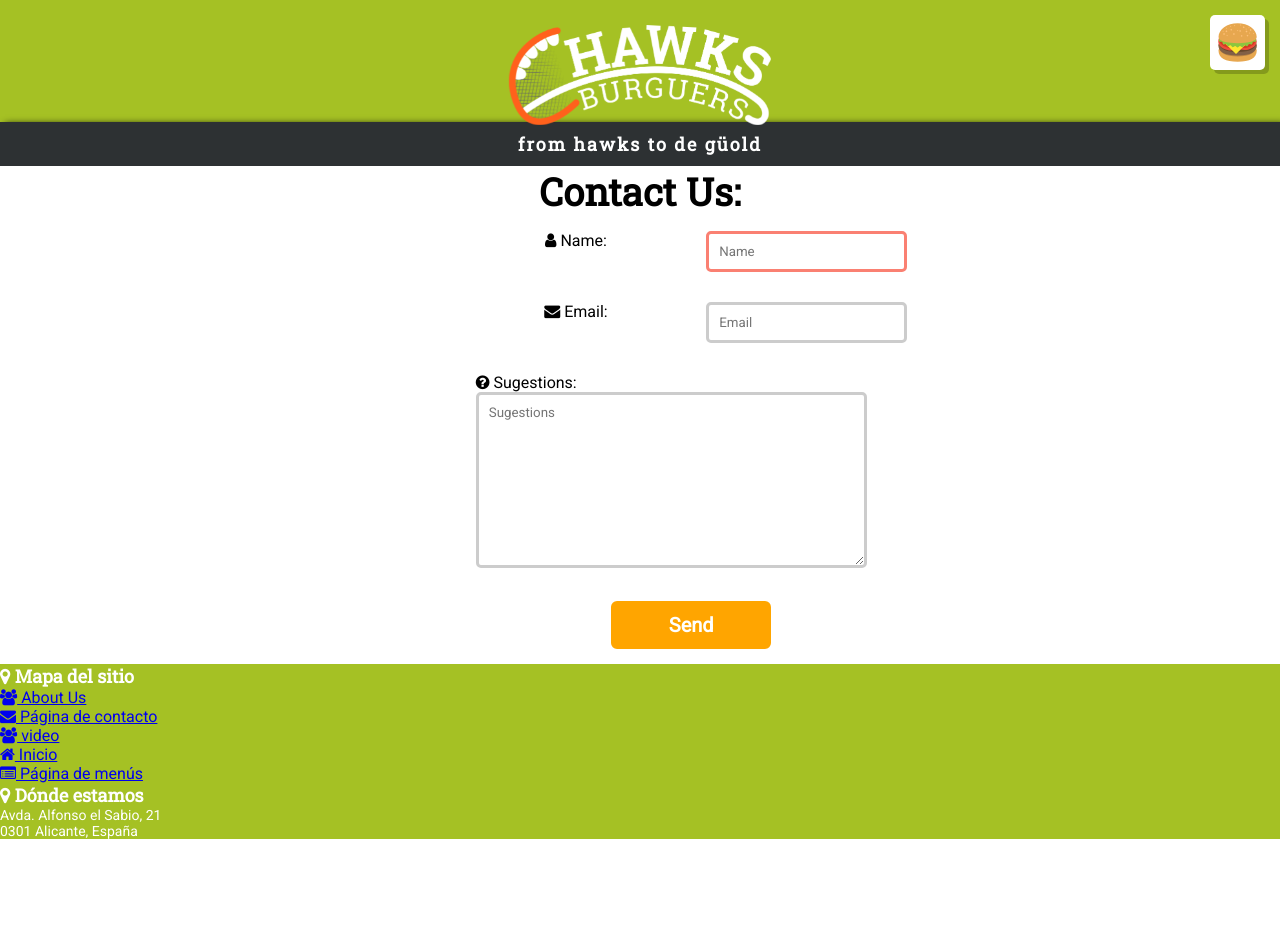
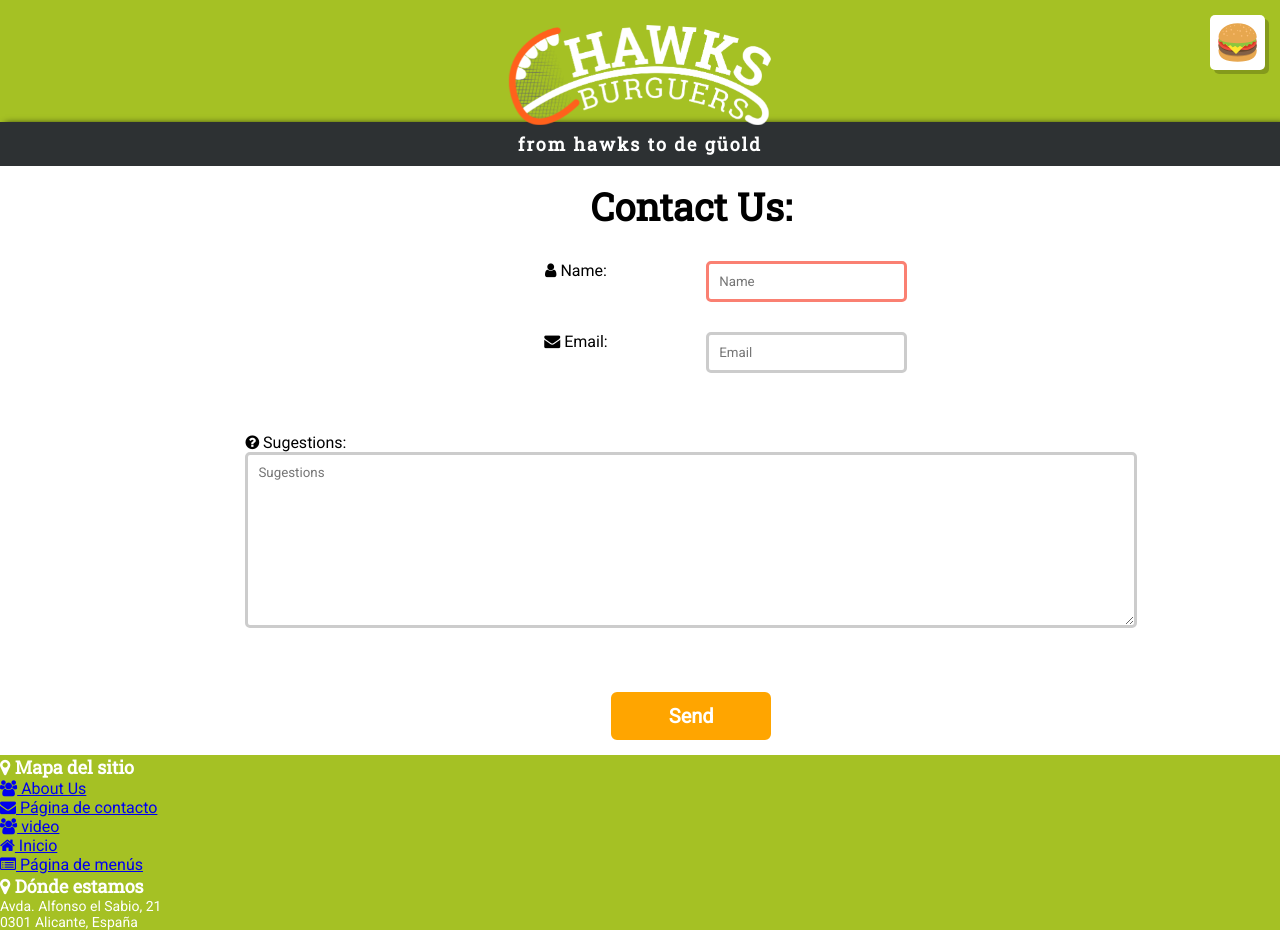
Before and after one commit to cArlitXs/HawksBurgers, a Jekyll site: the page built from contacto.html, in a window 1280 px wide and 930 px high. Built offline with Jekyll 4.4.1, drawn with Linux system fonts in a browser that asks for light colours.

Commit message:
Cambiaos finales.

```diff
--- a/contacto.html
+++ b/contacto.html
@@ -1,50 +1,51 @@
 ---
 layout: layout
 title: Página de contacto
-permalink: /contacto
+permalink: /Contact
 icon: "fa-envelope"
 menu: "yes"
 ---
-<div class="container">
-	<div id="contenidoContacto">
-		<div id="tituloContacto"><h1>Contact Us:<h1></div>
+<div id="contenidoContacto" class="container">
+	<div class="row">
+		<div class="col-12 ta-c">
+			<h1>Contact Us:<h1>
+		</div>
+	</div>
 	<form>
 		<div class="row">
-				<div class="col-3 col-s-12"></div>
-				<div class="col-3 col-s-12" style="text-align:center">
+			<div class="col-3 col-s-3"></div>
+			<div class="col-3 col-s-3 ta-c">
 				<label><i class="fa fa-user"></i> Name:</label>
 			</div>
-				<div class="col-3 col-s-12">
-					<input id="name" style="width:100%;" type="text" name="Name" size="20" placeholder="Name" required autofocus>
+			<div class="col-3 col-s-3">
+				<input id="name" class="w-100" type="text" name="Name" size="20" placeholder="Name" required autofocus>
+			</div>
+			<div class="col-3 col-s-3"></div>
+		</div>
+
+		<div class="row">
+			<div class="col-3 col-s-3"></div>
+			<div class="col-3 col-s-3 ta-c">
+				<label style="text-align:right;"><i class="fa fa-envelope"></i> Email:</label>
+			</div>
+			<div class="col-3 col-s-3">
+				<input id="mail" class="w-100" type="email"  name="Email" size="20" placeholder="Email" required>
 			</div>
 			<div class="col-3 col-s-12"></div>
 		</div>
 
 		<div class="row">
-				<div class="col-3 col-s-12"></div>
-				<div class="col-3 col-s-12" style="text-align:center">
-					<label style="text-align:right;"><i class="fa fa-envelope"></i> Email:</label>
+			<div class="col-3 col-s-3"></div>
+			<div class="col-12 col-s-12">
+				<label style="margin-top:200px;"><i class="fa fa-question-circle"></i> Sugestions:</label>
+				<textarea class="w-100" name="textarea" rows="10" cols="50"  placeholder="Sugestions"></textarea>
 			</div>
-				<div class="col-3 col-s-12">
-					<input id="mail" style="width:100%;" type="email"  name="Email" size="20" placeholder="Email" required>
+			<div class="col-3 col-s-3"></div>
 		</div>
-				<div class="col-3 col-s-12"></div>
-			</div>
+
 		<div class="row">
-				<div class="col-3 col-s-12"></div>
-				<div class="col-6 col-s-12">
-					<label style="margin-top:200px;"><i class="fa fa-question-circle"></i> Sugestions:</label>
-						<div>
-							<p><textarea name="textarea" rows="10" cols="50"  placeholder="Sugestions"></textarea></p>
-						</div>
-				</div>
-			</div>
-			<div class="row">
-				<div class="col-3 col-s-12"></div>
-				<div class="col-6 col-s-12">
-					<div id="idboton">
+			<div class="col-12 col-s-12 ta-c">
 				<input id="send" class="pointer" type="submit" value="Send" size="12">
-					</div>
 			</div>
 		</div>
 	</form>
--- a/css/silvia.css
+++ b/css/silvia.css
@@ -2,21 +2,12 @@
 	/*text-align:center;*/
 	background-color:white;
 }
-
-   #tituloContacto{
-	   text-align:center;
-   }
 input,textarea{
 	border-radius:8px;}
-
-	#name,#mail{
-		margin-right:200px;
-		   }
 
 #send{
 	width:160px;
 	text-decoration: none;
-		padding: 10px;
 	font-weight: 600;
 	font-size: 20px;
 	color: #ffffff;
@@ -27,12 +18,13 @@
 
 #send:hover{
 	color: #ffffff;
-    opacity:0.7;}
-
-	 #idboton{
-	 text-align:center;}
+	opacity:0.7;
+}
 
 textarea:focus{
 	border: 3px solid green;
 }
-	.pointer {cursor: pointer;}
+
+.pointer {
+	cursor: pointer;
+}
```
Lines whose indentation alone changed are shown as unchanged.
